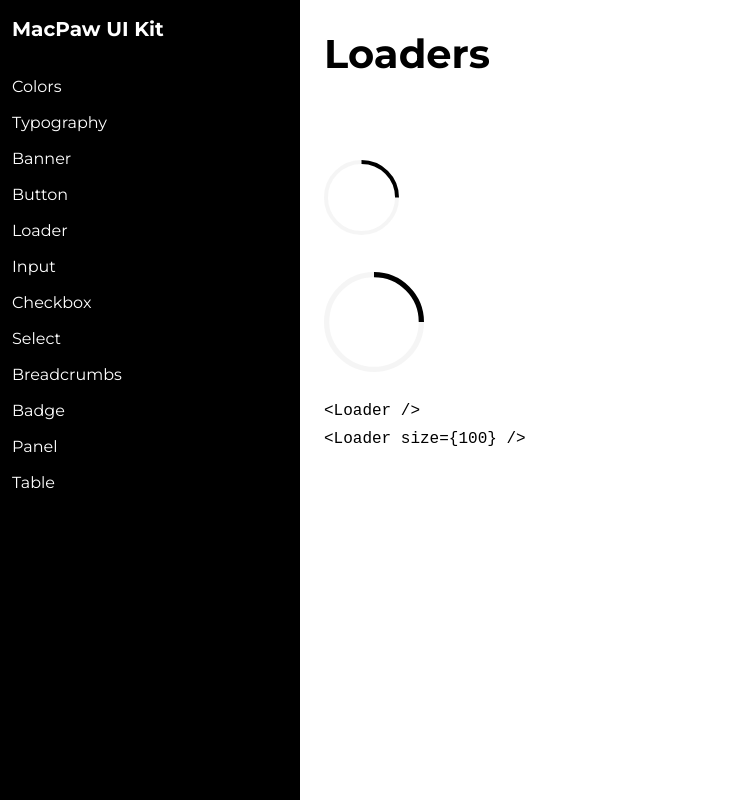
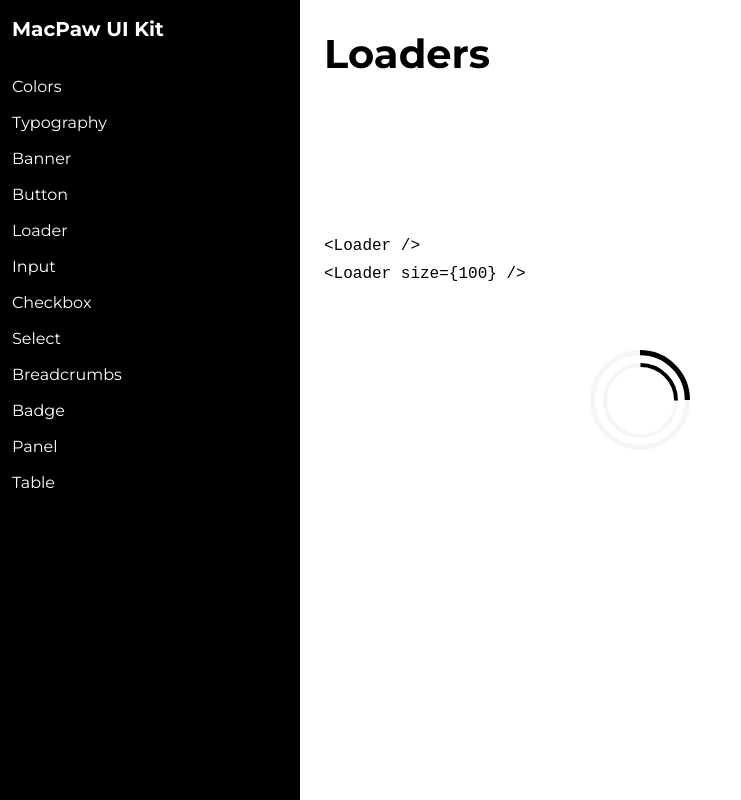
Before and after one commit to MacPaw/macpaw-ui, a Next.js app: page /loader in a window 1280 px wide. Shown: the whole page, without its empty margins (0-741 px from the left). Built offline with nearby package versions, Linux system fonts and the light colour scheme.

Commit message:
add Loader styles

```diff
--- a/package.json
+++ b/package.json
@@ -1,6 +1,6 @@
 {
   "name": "@macpaw/macpaw-ui",
-  "version": "0.0.16",
+  "version": "0.0.17",
   "main": "lib/ui.js",
   "scripts": {
     "dev": "next -p 1234",
--- a/src/Loader/Loader.js
+++ b/src/Loader/Loader.js
@@ -1,10 +1,11 @@
 import React from 'react';
 
 const Loader = ({ size = 75 }) => (
+  <div className="loader">
     <svg width={size} height={size} viewBox="0 0 38 38" xmlns="http://www.w3.org/2000/svg" stroke="#000">
       <g fill="none" fillRule="evenodd">
         <g transform="translate(1 1)" strokeWidth="2">
-        <circle stroke="#ebebeb" strokeOpacity=".5" cx="18" cy="18" r="18" />
+          <circle stroke="#EBEBEB" strokeOpacity=".5" cx="18" cy="18" r="18" />
           <path d="M36 18c0-9.94-8.06-18-18-18">
             <animateTransform
               attributeName="transform"
@@ -18,6 +19,7 @@ const Loader = ({ size = 75 }) => (
         </g>
       </g>
     </svg>
+  </div>
 );
 
 export default Loader;
--- /dev/null
+++ b/src/Loader/Loader.scss
@@ -0,0 +1,10 @@
+.loader {
+  display: flex;
+  align-items: center;
+  justify-content: center;
+  position: absolute;
+  left: 0;
+  top: 0;
+  right: 0;
+  bottom: 0;
+}
--- a/src/ui.scss
+++ b/src/ui.scss
@@ -14,6 +14,7 @@
 @import './Checkbox/Checkbox.scss';
 @import './FormRow/FormRow.scss';
 @import './Input/Input.scss';
+@import './Loader/Loader.scss';
 @import './Hint/Hint.scss';
 @import './Panel/Panel.scss';
 @import './Select/Select.scss';
```
Lines whose indentation alone changed are shown as unchanged.
